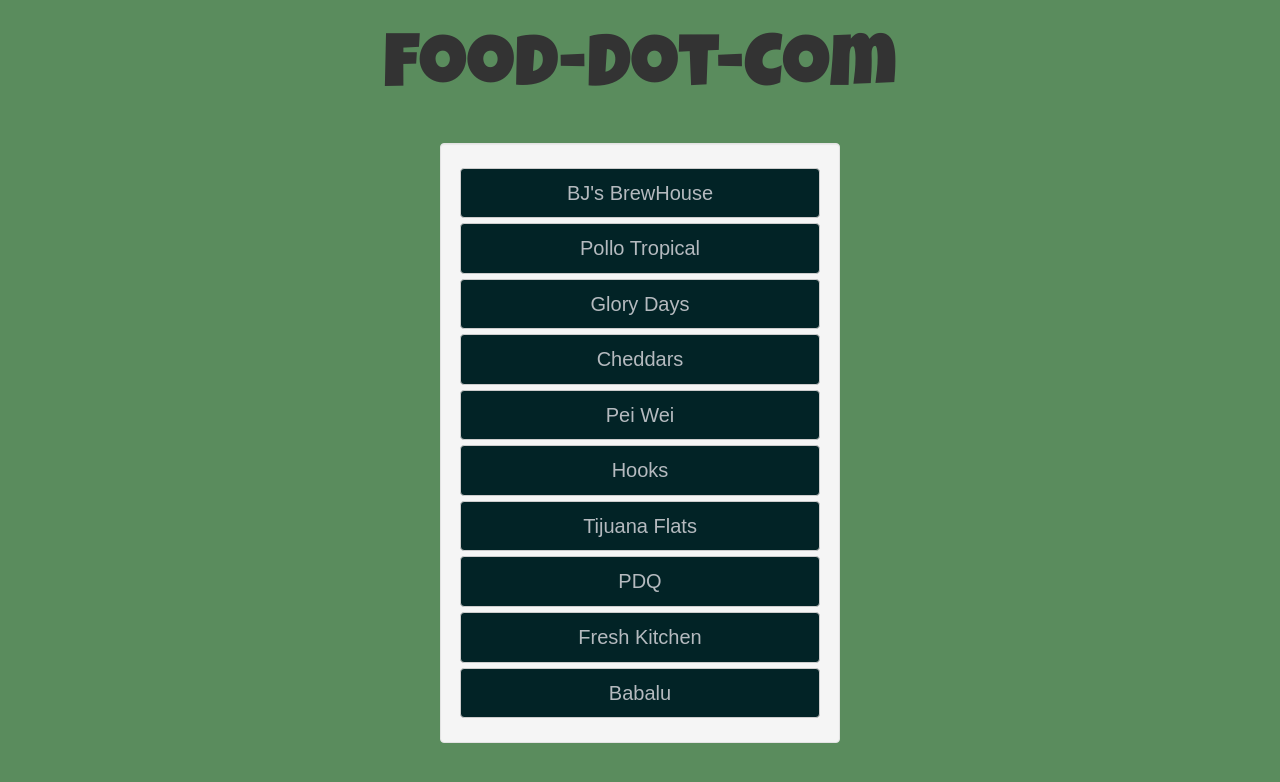
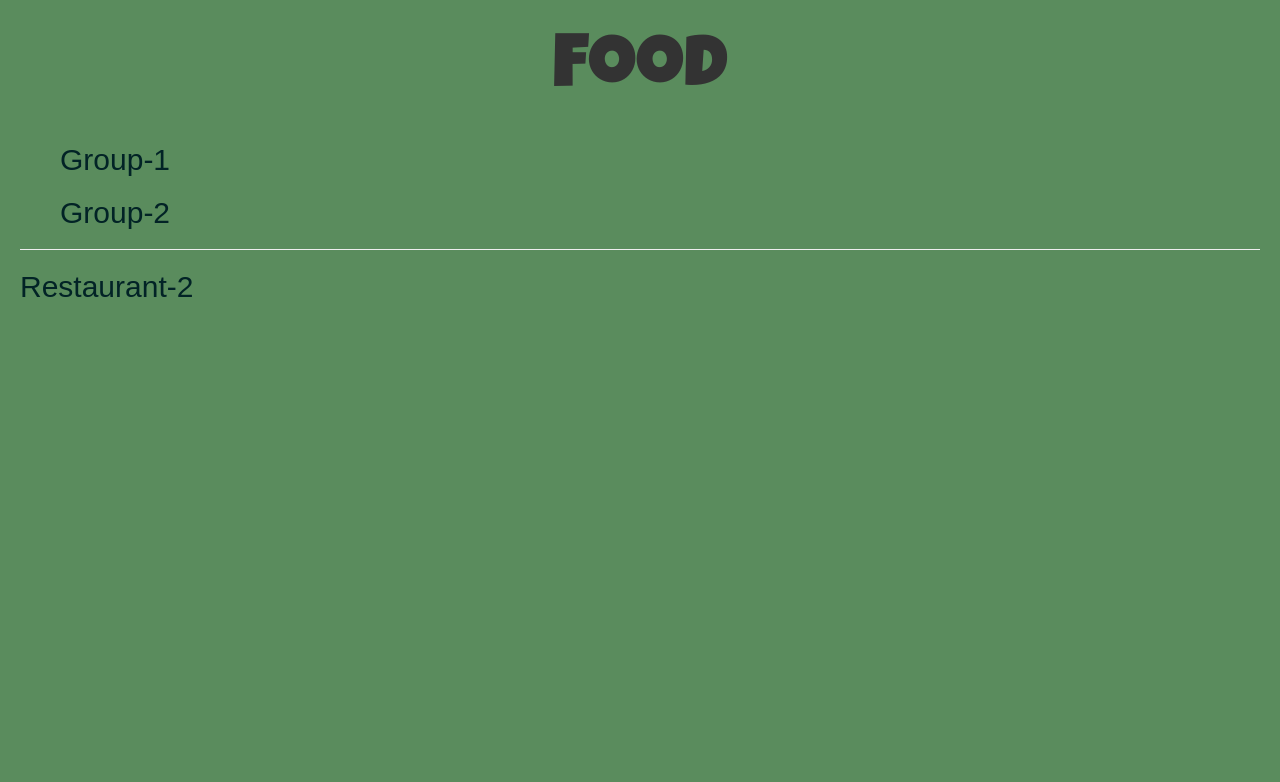
Before and after one commit to bdog72/food-dot-com, a React app: page /restaurants2 in a window 1280 px wide. Built offline with nearby package versions, Linux system fonts and the light colour scheme; some packages are replaced by stand-ins of ours.

Commit message:
added react router

```diff
--- a/src/components/App.js
+++ b/src/components/App.js
@@ -1,12 +1,16 @@
 import React, { Component } from 'react'
-import { Button } from 'react-bootstrap'
+import ReactRouter from './ReactRouter'
+// import { Button } from 'react-bootstrap'
 
-const WellStyles = {maxWidth: 400, margin: '0 auto 10px'}
+// const WellStyles = {maxWidth: 400, margin: '0 auto 10px'}
 
 export default class App extends Component {
   render () {
     return <div>
-      <h1>Food-Dot-Com</h1>
+      <h1>Food</h1>
+
+      <ReactRouter />
+      {/* <h1>Food-Dot-Com</h1>
       <div className='well' style={WellStyles}>
         <a href='https://www.bjsrestaurants.com'>
           <Button className='butt' block>BJ's BrewHouse</Button>
@@ -38,7 +42,7 @@
         <a href='http://www.babalueats.com/'>
           <Button className='butt' block>Babalu</Button>
         </a>
-      </div>
+      </div> */}
     </div>
   }
 }
--- a/src/components/ReactRouter.js
+++ b/src/components/ReactRouter.js
@@ -17,8 +17,10 @@
 const BasicExample = () => (
   <Router>
     <div>
-      <li><Link to='/'>Restaurant-1</Link></li>
-      <li><Link to='/restaurants2'>Restaurant-2</Link></li>
+      <ul>
+        <li><Link to='/'><h2>Group-1</h2></Link></li>
+        <li><Link to='/restaurants2'><h2>Group-2</h2></Link></li>
+      </ul>
       <hr />
       <Route exact path='/' component={restaurants1} />
       <Route path='/restaurants2' component={restaurants2} />
--- a/src/styles/screen.scss
+++ b/src/styles/screen.scss
@@ -29,6 +29,13 @@
   text-decoration: none;
 }
 
+ul {
+  list-style: none;
+}
+
+h2 {
+  color: #022326;
+}
 // #b5babf;
 // #022326;
 // #063331;
```
